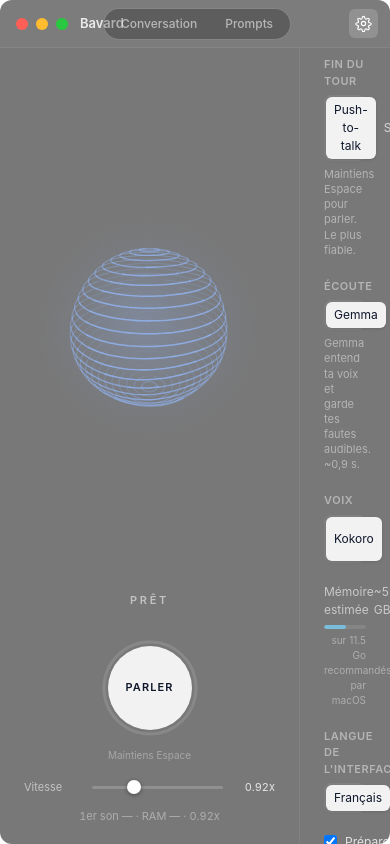
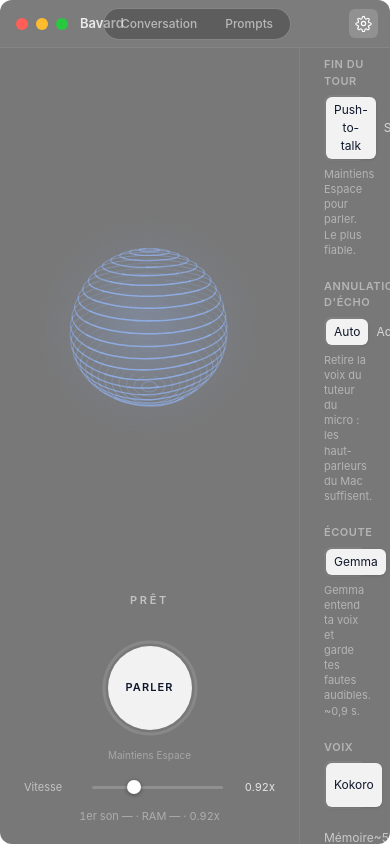
Before and after one commit to aureleon/bavard, a Svelte app in the folder app/: page / in a window 390 px wide. Both pictures are taken after a click on the button "Réglages". Built offline with nearby package versions, Linux system fonts and the light colour scheme.

Commit message:
app: echo cancellation and barge-in settings
Settings gets Auto / On / Off for echo cancellation and, in hands-free
modes, 'Interrupt the tutor by speaking'. Both restart the engine. The
headphone warning only shows when speakers are used without AEC. Handles
the new mic event.

```diff
--- a/app/src/App.svelte
+++ b/app/src/App.svelte
@@ -161,7 +161,7 @@
       {#if session.view === "chat"}
         <!-- Top row of the transcript: optional headphone warning, then the Shift hint -->
         <div class="flex shrink-0 items-start gap-3 px-4 pt-3 pl-6">
-          {#if session.mode !== "ptt" && session.config && !session.config.headphones_likely}
+          {#if session.mode !== "ptt" && session.config && !session.config.headphones_likely && !session.config.echo_cancel}
             <p class="min-w-0 flex-1 rounded-md bg-amber-400/10 px-3 py-1.5 text-[11px] leading-snug text-amber-200">
               {t.settings.headphones}
             </p>
--- a/app/src/components/SettingsView.svelte
+++ b/app/src/components/SettingsView.svelte
@@ -15,6 +15,8 @@
     a.tts !== b.tts ||
     a.silence !== b.silence ||
     a.prefetch !== b.prefetch ||
+    a.echo !== b.echo ||
+    a.barge_in !== b.barge_in ||
     a.dev.model !== b.dev.model ||
     a.dev.whisper_model !== b.dev.whisper_model ||
     a.dev.kyutai_bits !== b.dev.kyutai_bits ||
@@ -26,7 +28,21 @@
   // macOS recommends on this Mac (Metal recommendedMaxWorkingSetSize).
   const over = (patch: Partial<Settings>) => !session.fits({ ...draft, ...patch });
   const budget = $derived(session.budgetGb);
-  const headphonesWarn = $derived(draft.turn !== "ptt" && !session.config?.headphones_likely);
+  // Speakers and no echo cancellation: the tutor's voice can start a turn.
+  const echoOn = $derived(
+    draft.echo === "on" ||
+      (draft.echo === "auto" && !session.config?.headphones_likely) ||
+      false,
+  );
+  const echoMissing = $derived(
+    echoOn && draft.echo === session.settings?.echo && session.config !== null && !session.config.echo_cancel,
+  );
+  const headphonesWarn = $derived(
+    draft.turn !== "ptt" && !session.config?.headphones_likely && (!echoOn || echoMissing),
+  );
+  const echoStatus = $derived(
+    echoMissing ? s.echoMissing : echoOn ? s.echoActive : session.config?.headphones_likely ? s.echoHeadphones : s.echoOff,
+  );
 
   function change(patch: Partial<Settings>) {
     draft = { ...draft, ...patch };
@@ -84,6 +100,34 @@
         {/if}
         {#if headphonesWarn}
           <p class="mt-2 rounded-md bg-amber-400/10 px-2.5 py-1.5 text-[11px] leading-snug text-amber-200">{s.headphones}</p>
+        {/if}
+      </section>
+
+      <section>
+        <h3 class="mb-1.5 text-[11px] font-semibold tracking-wider text-white/45 uppercase">{s.echo}</h3>
+        {@render seg(
+          draft.echo,
+          [
+            ["auto", s.echoAuto],
+            ["on", s.echoOnLabel],
+            ["off", s.echoOffLabel],
+          ],
+          (v) => change({ echo: v as Settings["echo"] }),
+        )}
+        <p class="mt-1.5 text-[11px] leading-snug text-white/45">{echoStatus}</p>
+        {#if draft.turn !== "ptt"}
+          <label class="mt-2 flex items-start gap-2 text-[12px] text-white/75">
+            <input
+              type="checkbox"
+              class="mt-0.5"
+              checked={draft.barge_in}
+              onchange={(e) => change({ barge_in: e.currentTarget.checked })}
+            />
+            <span>
+              {s.bargeIn}
+              <span class="block text-[11px] text-white/45">{echoOn || session.config?.headphones_likely ? s.bargeInHelp : s.bargeInNeeds}</span>
+            </span>
+          </label>
         {/if}
       </section>
 
--- a/app/src/lib/i18n.ts
+++ b/app/src/lib/i18n.ts
@@ -80,7 +80,18 @@ const fr = {
       semantic: "Mains libres : Kyutai devine la fin de ta phrase (~0,3 s). Peut te couper sur une longue pause.",
     } as Record<string, string>,
     silence: "Silence avant la fin du tour",
-    headphones: "Mets un casque : sans annulation d'écho, la voix du tuteur peut relancer un tour.",
+    headphones: "Mets un casque ou active l'annulation d'écho : sinon la voix du tuteur peut relancer un tour.",
+    echo: "Annulation d'écho",
+    echoAuto: "Auto",
+    echoOnLabel: "Activée",
+    echoOffLabel: "Désactivée",
+    echoActive: "Retire la voix du tuteur du micro : les haut-parleurs du Mac suffisent.",
+    echoHeadphones: "Casque détecté : pas besoin d'annulation d'écho.",
+    echoOff: "Désactivée : mets un casque en mode mains libres.",
+    echoMissing: "Indisponible : le paquet livekit manque. Relance l'installation.",
+    bargeIn: "Interrompre le tuteur en parlant",
+    bargeInHelp: "Parle par-dessus le tuteur pour l'arrêter et prendre la parole.",
+    bargeInNeeds: "Demande l'annulation d'écho ou un casque.",
     stt: "Écoute",
     sttAudio: "Gemma",
     sttWhisper: "Whisper",
@@ -244,7 +255,18 @@ const en: Strings = {
       semantic: "Hands-free: Kyutai predicts the end of your sentence (~0.3 s). Can cut you off on long pauses.",
     },
     silence: "Silence before the turn ends",
-    headphones: "Use headphones: there is no echo cancellation, so the tutor's voice can start a new turn.",
+    headphones: "Use headphones or turn on echo cancellation: otherwise the tutor's voice can start a new turn.",
+    echo: "Echo cancellation",
+    echoAuto: "Auto",
+    echoOnLabel: "On",
+    echoOffLabel: "Off",
+    echoActive: "Removes the tutor's voice from the mic, so the Mac's speakers are enough.",
+    echoHeadphones: "Headphones detected: no echo cancellation needed.",
+    echoOff: "Off: use headphones in hands-free modes.",
+    echoMissing: "Unavailable: the livekit package is missing. Run the setup again.",
+    bargeIn: "Interrupt the tutor by speaking",
+    bargeInHelp: "Talk over the tutor to stop it and take your turn.",
+    bargeInNeeds: "Needs echo cancellation or headphones.",
     stt: "Hearing",
     sttAudio: "Gemma",
     sttWhisper: "Whisper",
--- a/app/src/lib/mock.ts
+++ b/app/src/lib/mock.ts
@@ -47,6 +47,8 @@ export function mockBridge(): Bridge {
     ui_lang: "fr",
     prefetch: true,
     greet: true,
+    echo: "auto",
+    barge_in: true,
     dev: {
       model: "gemma-e4b",
       max_context: 16384,
@@ -118,6 +120,8 @@ export function mockBridge(): Bridge {
         max_audio_s: 30,
         output_device: "MacBook Pro Speakers",
         headphones_likely: false,
+        echo_cancel: settings.echo !== "off",
+        barge_in: settings.barge_in,
         prompts: { tutor: "prompts/tutor.txt", hear: "prompts/hear.txt" },
         tuning: { temperature: 1, top_p: 0.95, top_k: 64, max_tokens: 220, max_context: 16384, eot_threshold: 0.5 },
         supports_audio: true,
--- a/app/src/lib/session.svelte.ts
+++ b/app/src/lib/session.svelte.ts
@@ -244,6 +244,9 @@ export class Session {
       case "mode":
         this.mode = e.mode;
         break;
+      case "mic":
+        this.mic = e.on;
+        break;
       case "voice":
         this.voicePaused = e.paused;
         break;
--- a/app/src/lib/types.ts
+++ b/app/src/lib/types.ts
@@ -25,6 +25,10 @@ export interface EngineConfig {
   max_audio_s: number;
   output_device: string;
   headphones_likely: boolean;
+  /** WebRTC echo cancellation is running. */
+  echo_cancel: boolean;
+  /** Hands-free: talking over the tutor stops it. */
+  barge_in: boolean;
   prompts: { tutor: string; hear: string };
   tuning: Tuning;
   supports_audio: boolean;
@@ -62,6 +66,8 @@ export interface Settings {
   ui_lang: "fr" | "en";
   prefetch: boolean;
   greet: boolean;
+  echo: "auto" | "on" | "off";
+  barge_in: boolean;
   dev: DevSettings;
 }
 
@@ -123,6 +129,7 @@ export type EngineEvent =
   | { event: "prompts_reloaded"; seconds: number }
   | ({ event: "tuning" } & Tuning)
   | { event: "voice"; paused: boolean }
+  | { event: "mic"; on: boolean }
   | { event: "listening"; enabled: boolean; window_hidden: boolean }
   | { event: "prompt_translation"; name: PromptName; req: number | null; text: string; done: boolean; missing?: string[] }
   | { event: "error"; message: string }
```
Also changed, not shown: 1 other file (tests, documents, lock files or other folders).
